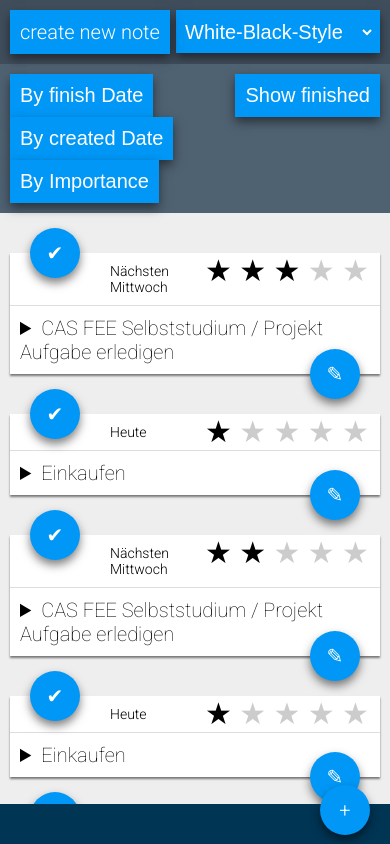
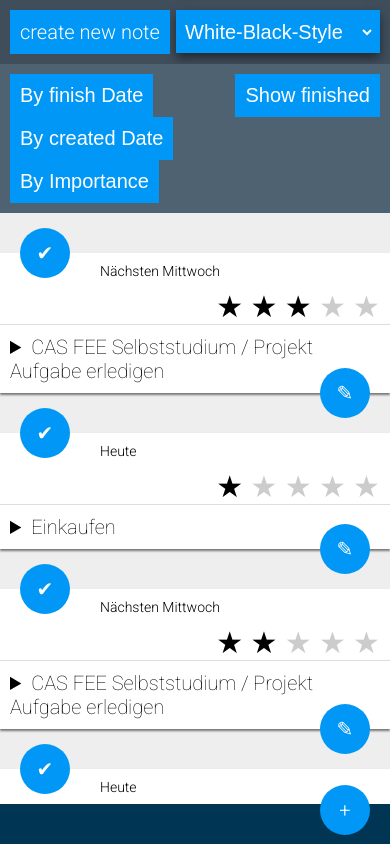
Before and after one commit to Marc-I/CAS-FEE-Project-1, a website: page index.html in a window 390 px wide. Drawn offline with nearby package versions, Linux system fonts and the light colour scheme; files that its build step writes are made by us from their sources.

Commit message:
add responsiveness

```diff
--- a/sass/partials/_entries.scss
+++ b/sass/partials/_entries.scss
@@ -2,8 +2,9 @@
 main section {
   position: relative;
   display: grid;
+  margin: 4rem auto;
+  max-width: 800px;
   grid-template-columns: 9rem 1fr 1fr 9rem;
-  margin: 4rem 1rem;
   background-color: white;
   box-shadow: 0 0.2rem 0.2rem rgba(0, 0, 0, 0.5);
 
@@ -13,6 +14,10 @@ main section {
 
   .duetodate {
     padding: 1rem;
+
+    @media (max-width: 500px) {
+      grid-column: 2/5;
+    }
   }
 
   [data-rating] {
@@ -21,6 +26,11 @@ main section {
     font-size: 3rem;
     color: #ccc;
     cursor: pointer;
+
+    @media (max-width: 500px) {
+      grid-column: 1/5;
+      text-align: right;
+    }
 
     span {
       margin: 0 -1rem;
--- a/sass/partials/_tags.scss
+++ b/sass/partials/_tags.scss
@@ -11,10 +11,13 @@ button, label.button {
   background-color: #0197F6;
   font-size: 2rem;
   padding: 1rem;
-  box-shadow: 0rem 0.5rem 1rem rgba(0, 0, 0, 0.5);
   outline: none;
   cursor: pointer;
   user-select: none;
+
+  &:hover {
+    box-shadow: 0rem 0.5rem 1rem rgba(0, 0, 0, 0.5);
+  }
 
   &:active {
     box-shadow: 0.1rem 0.1rem 0.1rem rgba(0, 0, 0, 0.5) inset;
```
